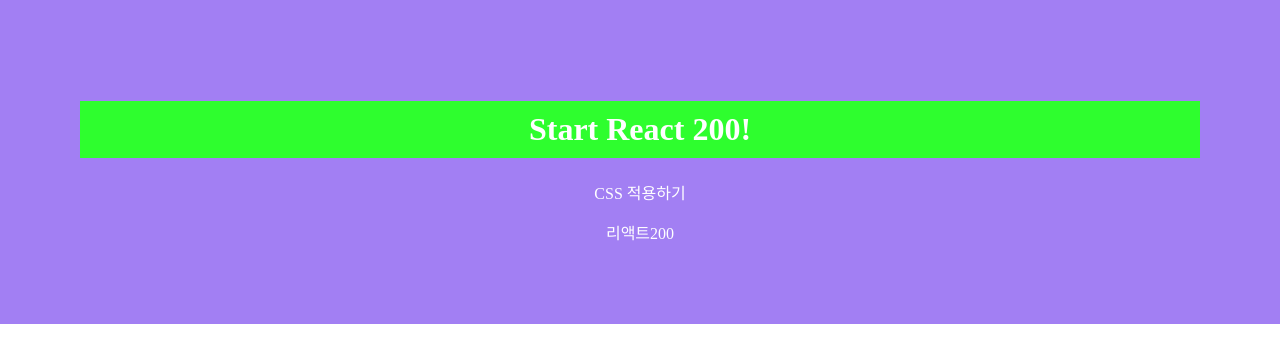
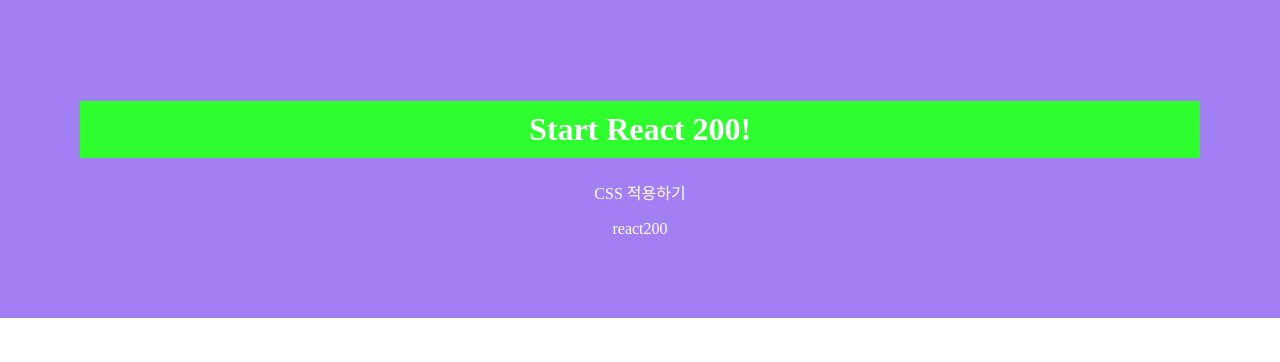
Before and after one commit to leejungyeoul/react200, a React (Create React App) app in the folder client/: page / in a window 1280 px wide. Shown: the top 362 px of the page. Built offline with nearby package versions, Linux system fonts and the light colour scheme.

Commit message:
024. state 사용하기

```diff
--- a/client/src/App.js
+++ b/client/src/App.js
@@ -1,13 +1,13 @@
 import React from 'react';
 import './App.css';
-import PropsDefault from './R022_PropsDefault'
+import ReactState from './R024_ReactState'
 
 function App() {
   return (
     <div>
       <h1>Start React 200!</h1>
       <p>CSS 적용하기</p>
-      <PropsDefault ReactNumber={200}/>
+      <ReactState reactString={"react"}/>
     </div>
   );
 }
--- a/client/src/R022_PropsDefault.js
+++ /dev/null
@@ -1,22 +0,0 @@
-import React, { Component } from 'react';
-
-class R022_PropsDefault extends Component {
-  render() {
-    let {
-      ReactString,
-      ReactNumber
-    } = this.props
-    return (
-    <div style={{padding: "0px"}}>
-      {ReactString}{ReactNumber}
-    </div>
-    )
-  }
-}
-
-R022_PropsDefault.defaultProps = {
-  ReactString: "리액트",
-  ReactNumber: 400
-}
-
-export default R022_PropsDefault;
--- /dev/null
+++ b/client/src/R024_ReactState.js
@@ -0,0 +1,21 @@
+import React, { Component } from 'react';
+
+class R024_ReactState extends Component {
+  constructor (props) {
+    super(props);
+    this.state = {
+        StateString: this.props.reactString,
+        StateNumber: 200,
+    }
+  }
+
+  render() {
+    return (
+    <div style={{padding: "0px"}}>
+      {this.state.StateString}{this.state.StateNumber}
+    </div>
+    )
+  }
+}
+
+export default R024_ReactState;
```
